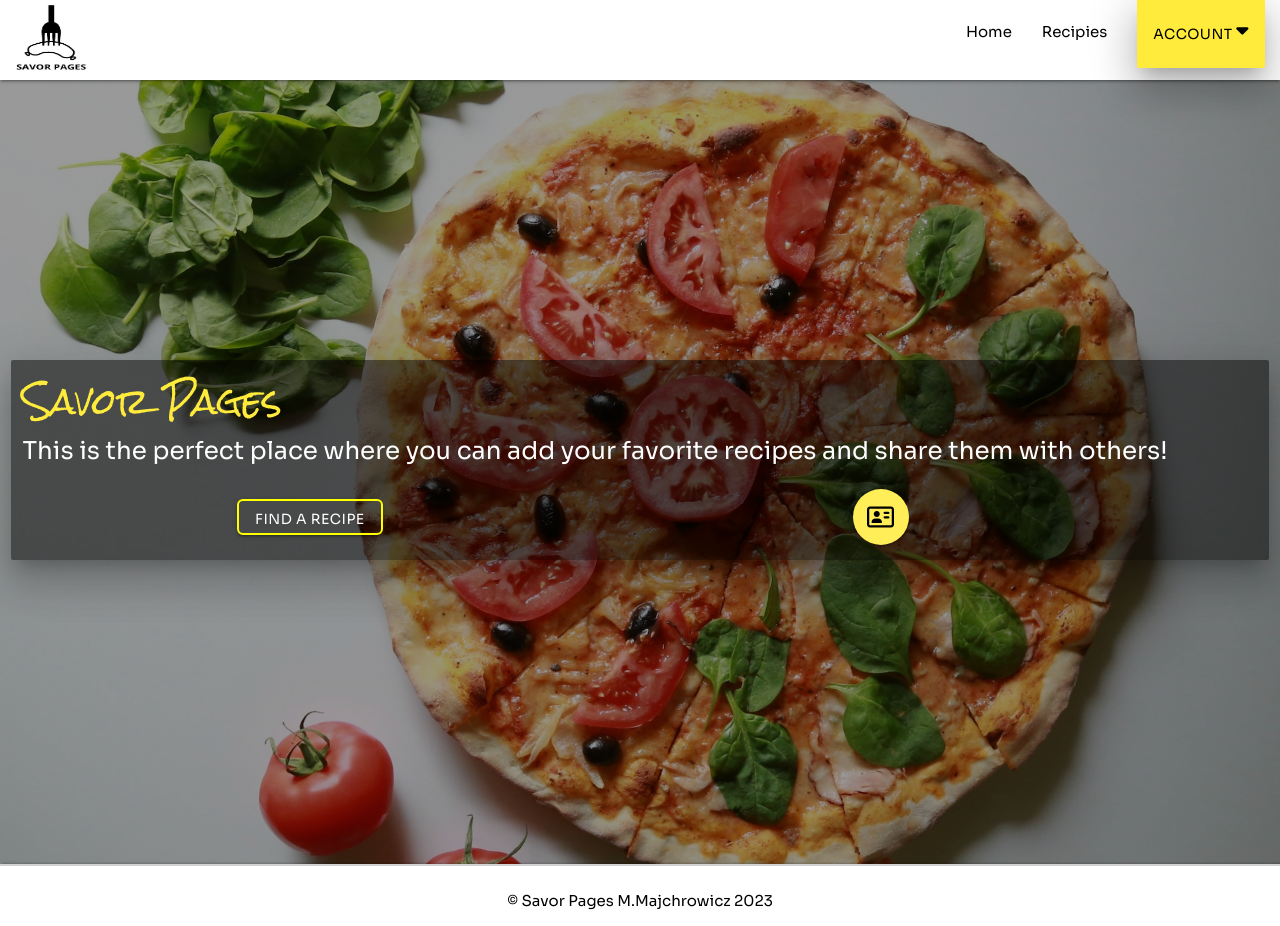
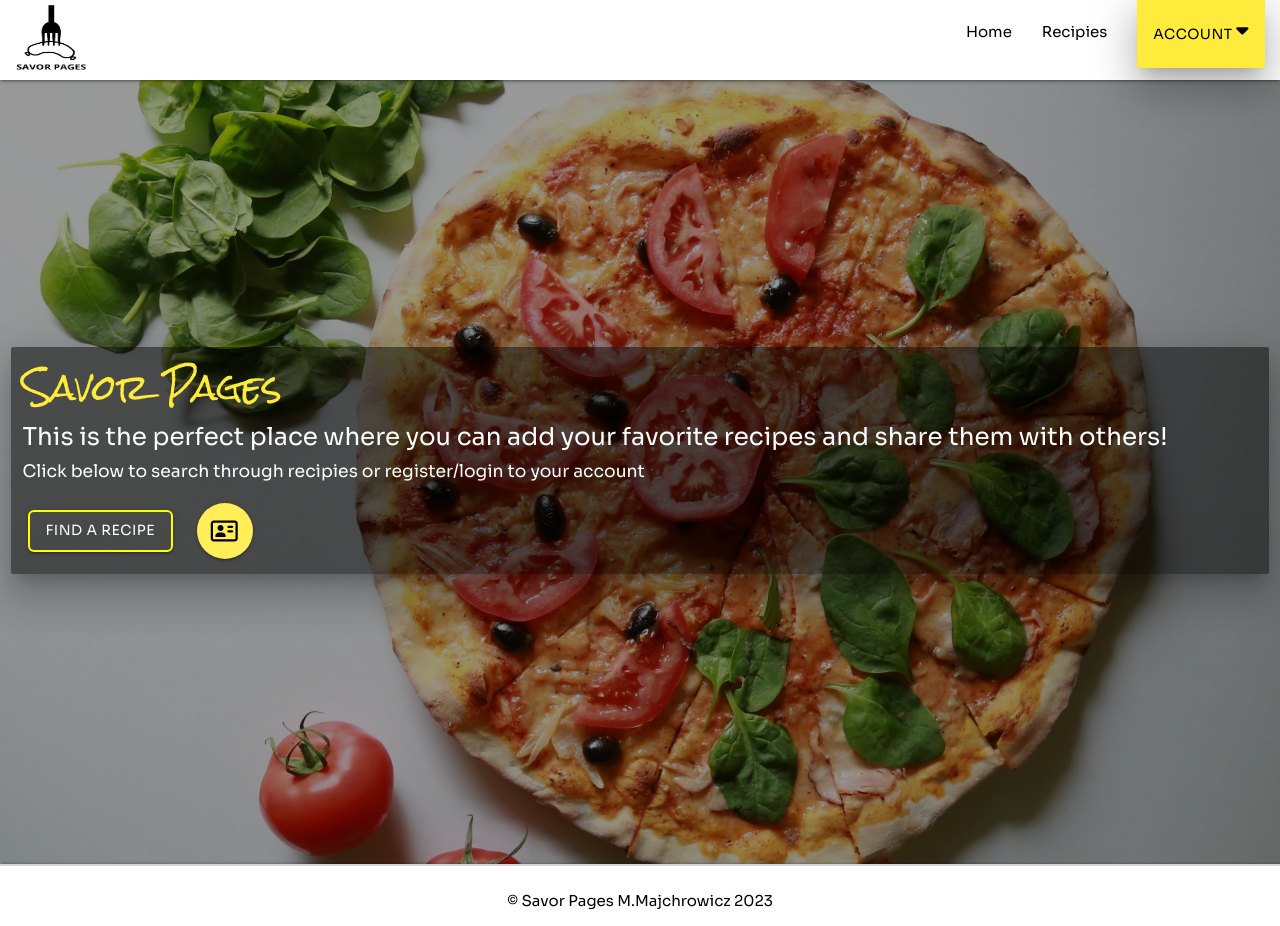
Before and after one commit to monimaj89/Project3-Savor-Pages, a Flask app: page / in a window 1280 px wide; the page is wider, and only the part inside the window is pictured. Run offline with Flask 3, Linux system fonts and the light colour scheme; some libraries are stand-ins or nearby versions.

Commit message:
Adjust a grid for hero text buttons

```diff
--- a/savorpages/static/css/style.css
+++ b/savorpages/static/css/style.css
@@ -97,6 +97,7 @@ main {
     background-color: transparent;
     border: 2px solid yellow;
     border-radius: 6px;
+    height: 42px;
 }
 
 .btn:hover {
--- a/savorpages/templates/base.html
+++ b/savorpages/templates/base.html
@@ -14,15 +14,17 @@
 <body>
 
     <header>
+        <!--  dropdown menu -->
         <div class="navbar-fixed">
             <ul id="dropdown1" class="dropdown-content">
                 <li><a class="black-text" href="#!">Register</a></li>
                 <li class="divider"></li>
                 <li><a class="black-text" href="#!">Login</a></li>
             </ul>
+            <!-- Navbar -->
             <nav class="my-nav white">
                 <div class="nav-wrapper">
-                    <img src="{{ url_for('static', filename='images/logo.webp') }}" class="brand-logo logo-fork">
+                    <a href="{{ url_for('home') }}"><img src="{{ url_for('static', filename='images/logo.webp') }}" class="brand-logo logo-fork"></a>
                     <a href="#" data-target="mobile-demo" class="sidenav-trigger menu"><i
                             class="fa-solid fa-ellipsis"></i></a>
                     <ul class="right hide-on-med-and-down black-text">
@@ -34,7 +36,7 @@
                 </div>
             </nav>
         </div>
-
+        <!-- mobile navbar -->
         <ul class="sidenav" id="mobile-demo">
             <li><a href="{{ url_for('home') }}">Home</a></li>
             <li><a href="#">Recipies</a></li>
--- a/savorpages/templates/index.html
+++ b/savorpages/templates/index.html
@@ -7,18 +7,19 @@
             <h4 class="yellow-text hero-text">Savor Pages</h4>
             <h5 class="white-text text-darken-4">This is the perfect place where you can add your favorite
                 recipes and share them with others!</h5>
+                <h6 class="white-text text-darken-4">Click below to search through recipies or register/login to your account</h6>
             <div class="row valign-wrapper">
-                <div class="col s12 col l4">
-                    <a class="waves-effect waves-yellow btn hero-btn">Find a Recipe</a>
+                <div class="col s12 col l2">
+                    <a href="#" class="waves-effect waves-yellow btn hero-btn">Find a Recipe</a>
                 </div>
-                <div class="col s12 col l4">
+                <div class="col s12 col l12">
                     <div class="fixed-action-btn action-btn">
                         <a class="btn-floating btn-large yellow lighten-1">
                             <i class="fa-regular fa-address-card" style="color: #000000;"></i>
                         </a>
                         <ul>
-                            <li><a class="btn-floating yellow darken-1"><i class="fa-solid fa-user"></i></a></li>
-                            <li><a class="btn-floating red"><i class="fa-solid fa-user-plus"></i></a></li>
+                            <li><a href="#" class="btn-floating green"><i class="fa-solid fa-user"></i></a></li>
+                            <li><a href="#" class="btn-floating red"><i class="fa-solid fa-user-plus"></i></a></li>
                         </ul>
                     </div>
                 </div>
```
